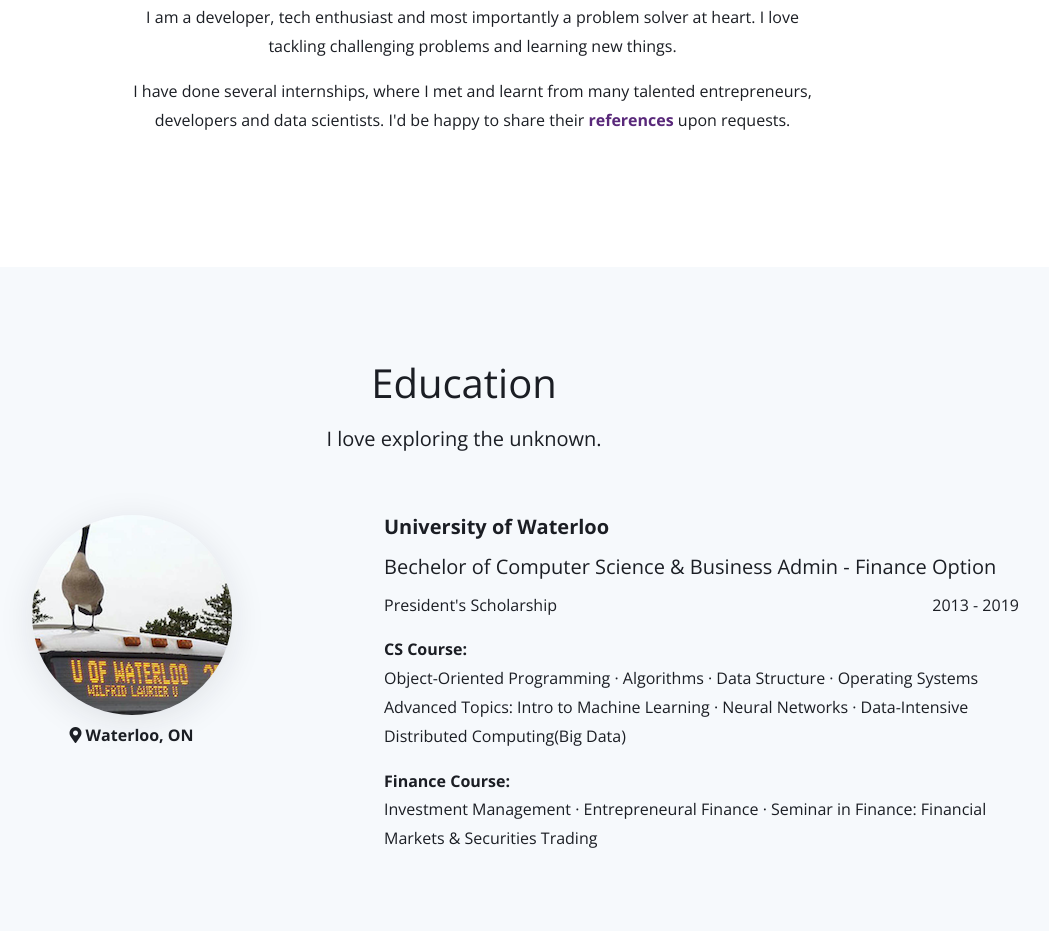
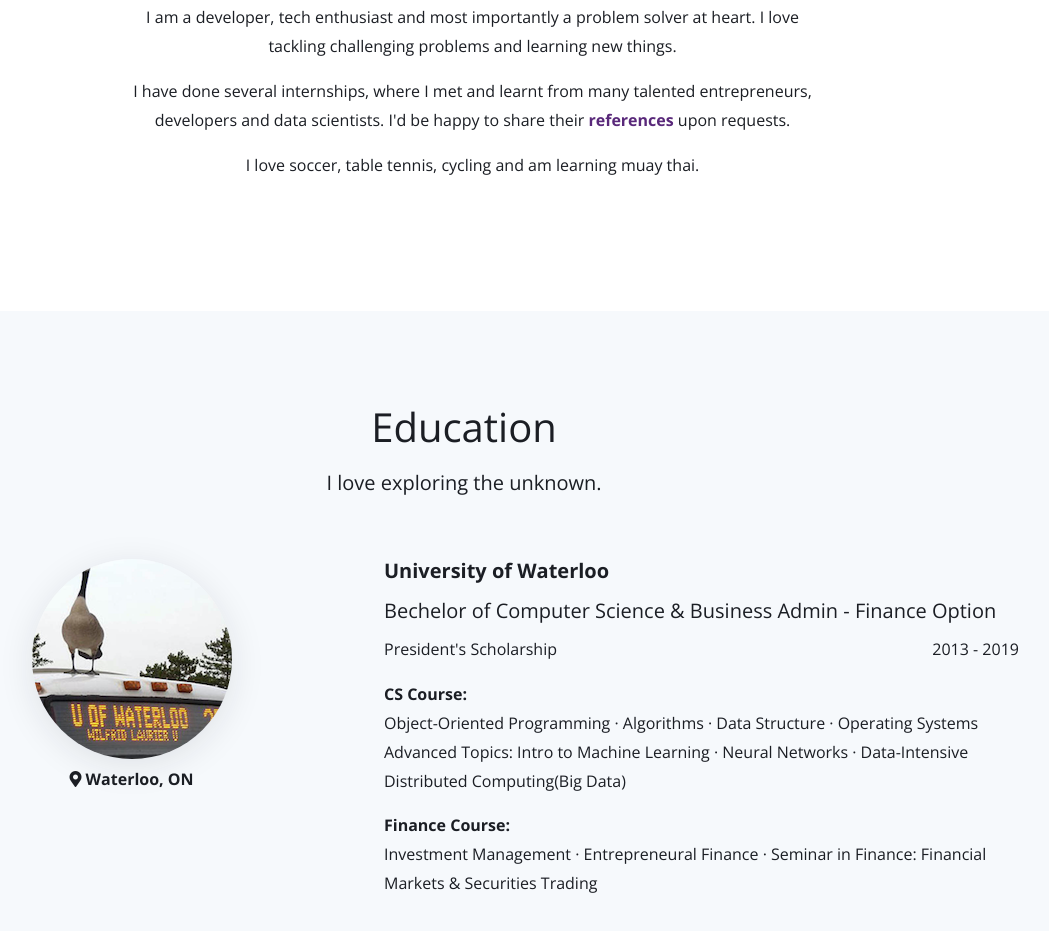
Before and after one commit to chrislitianxin/chrislitianxin.github.io, a plain HTML site: page index.html in a window 1280 px wide. Shown: the part 767-1698 px from the top of the page, without its empty margins (176-1225 px from the left). Drawn offline with nearby package versions, Linux system fonts and the light colour scheme.

Commit message:
minor addition

```diff
--- a/index.html
+++ b/index.html
@@ -159,6 +159,7 @@
                 I'd be happy to share their <a target="_blank"
                   href="mailto:chrislitianxin@gmail.com"><b>references</b></a>
                 upon requests. </p>
+              <p>I love soccer, table tennis, cycling and am learning muay thai. </p>
           </div>
         </div>
         <!-- End About -->
```
